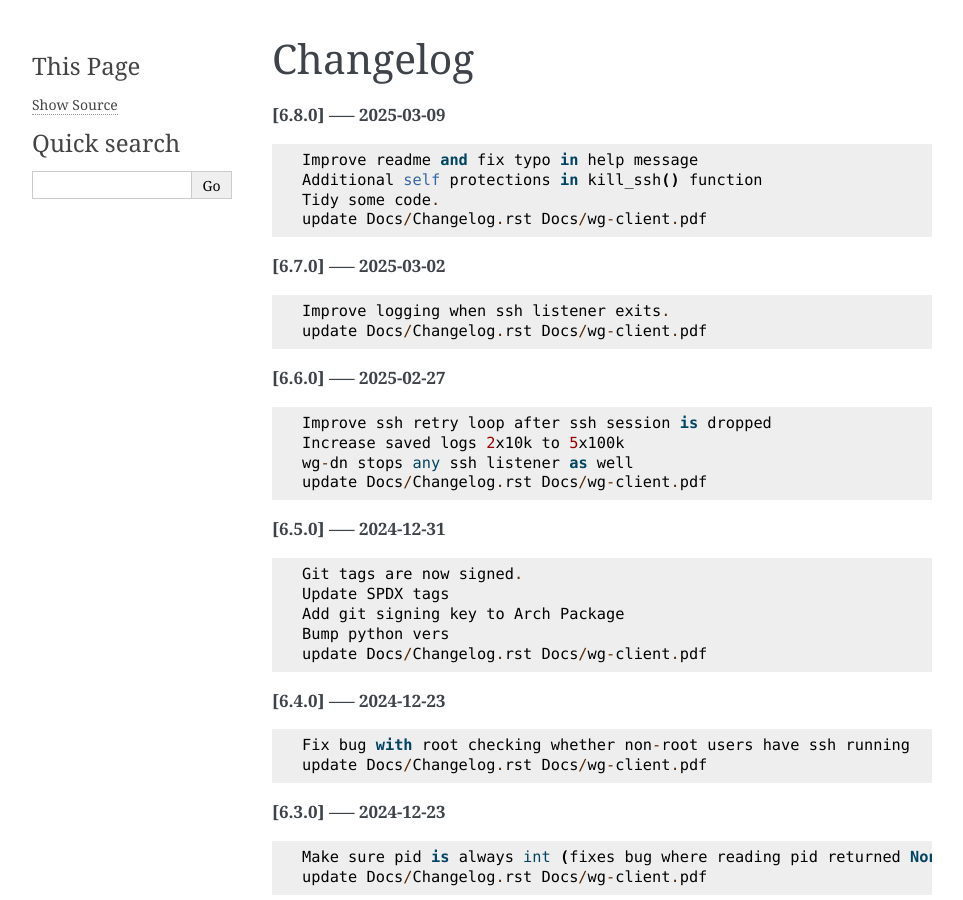
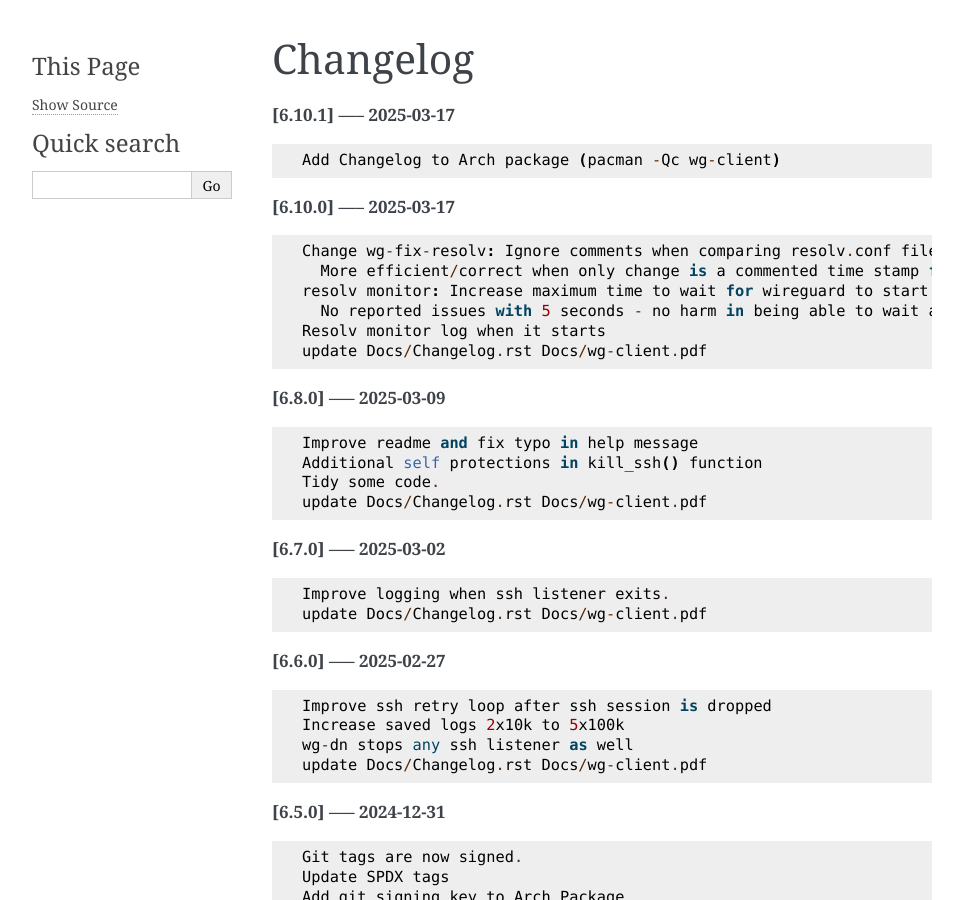
Before and after one commit to gene-git/wg-client, a Sphinx documentation site: the page built from Docs/Changelog.rst, in a window 1280 px wide and 900 px high. Shown: the whole window, without its empty margins (148-1111 px from the left). Built offline with Sphinx 7.4.7, drawn with Linux system fonts in a browser that asks for light colours.

Commit message:
update Changelog and Docs/wg-client.pdf

```diff
--- a/Docs/Changelog.rst
+++ b/Docs/Changelog.rst
@@ -1,5 +1,20 @@
 Changelog
 =========
+
+**[6.10.1] ----- 2025-03-17** ::
+
+	    Add Changelog to Arch package (pacman -Qc wg-client)
+
+
+**[6.10.0] ----- 2025-03-17** ::
+
+	    Change wg-fix-resolv: Ignore comments when comparing resolv.conf files.
+	      More efficient/correct when only change is a commented time stamp for example.
+	    resolv monitor: Increase maximum time to wait for wireguard to start before running the monitor.
+	      No reported issues with 5 seconds - no harm in being able to wait a bit longer if needed for some reason.
+	    Resolv monitor log when it starts
+	    update Docs/Changelog.rst Docs/wg-client.pdf
+
 
 **[6.8.0] ----- 2025-03-09** ::
 
```
Also changed, not shown: 2 other files.
